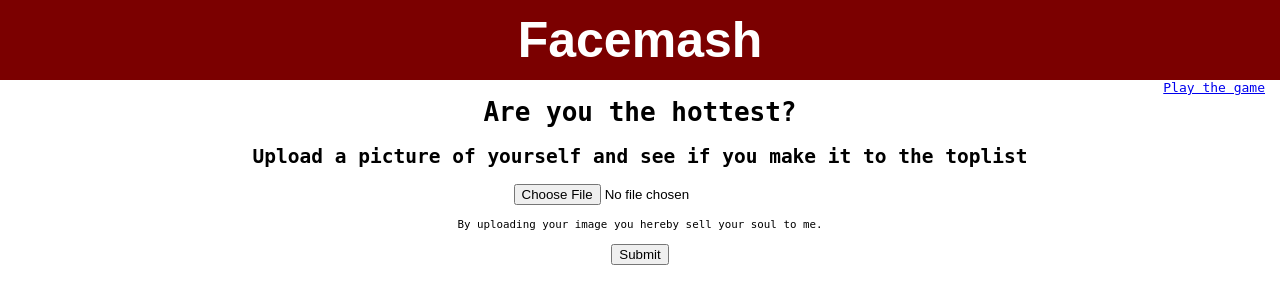
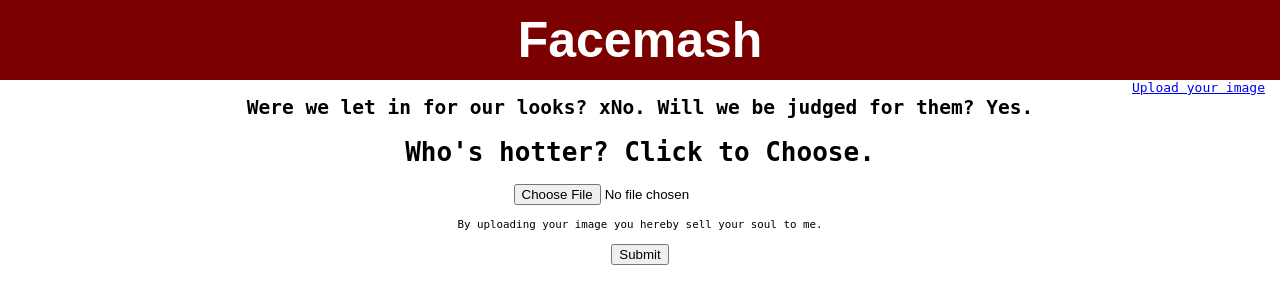
Before and after one commit to christiannageby/facemash, a Flask app: page /upload in a window 1280 px wide. Shown: the top 304 px of the page. Run offline with Flask 2, Linux system fonts and the light colour scheme.

Commit message:
templates changed

```diff
--- /dev/null
+++ b/templates/base.html
@@ -0,0 +1,15 @@
+<html>
+<head>
+    <link rel="stylesheet" href="{{ url_for('static', filename='css/app.css') }}">
+    <link rel="stylesheet" href="{{ url_for('static', filename='css/font-awesome.css') }}">
+</head>
+<body>
+    <div class="head">
+        <h1>Facemash</h1>
+    </div>
+    <div class="links">
+        <a href="/upload" class="pull-right">Upload your image</a>
+    </div>
+    {% block content %}{% endblock %}
+</body>
+</html>
--- /dev/null
+++ b/templates/error.html
@@ -0,0 +1,6 @@
+{% extends 'base.html' %}
+
+{% block content %}
+<h1>Unexpected error</h1>
+<p>{{ exception }}</p>
+{% endblock content %}
--- a/templates/upload.html
+++ b/templates/upload.html
@@ -1,17 +1,8 @@
-<html>
-<head>
-    <link rel="stylesheet" href="{{ url_for('static', filename='css/app.css') }}">
-    <link rel="stylesheet" href="{{ url_for('static', filename='css/font-awesome.css') }}">
-</head>
-<body>
-    <div class="head">
-        <h1>Facemash</h1>
-    </div>
-    <div class="links">
-        <a href="/" class="pull-right">Play the game</a>
-    </div>
-    <h1>Are you the hottest?</h1>
-    <h2>Upload a picture of yourself and see if you make it to the toplist</h2>
+{% extends 'base.html' %}
+
+{% block content %}
+    <h2>Were we let in for our looks? xNo. Will we be judged for them? Yes.</h2>
+    <h1>Who's hotter? Click to Choose.</h1>
     <div class="middle">
         <form action="/upload_image" method="POST" enctype="multipart/form-data">
             <input type="file" name="file">
@@ -21,5 +12,4 @@
             <input type="submit">
         </form>
     </div>
-</body>
-</html>
+{% endblock content %}
```
Also changed, not shown: templates/index.html (+6 -16 lines).
